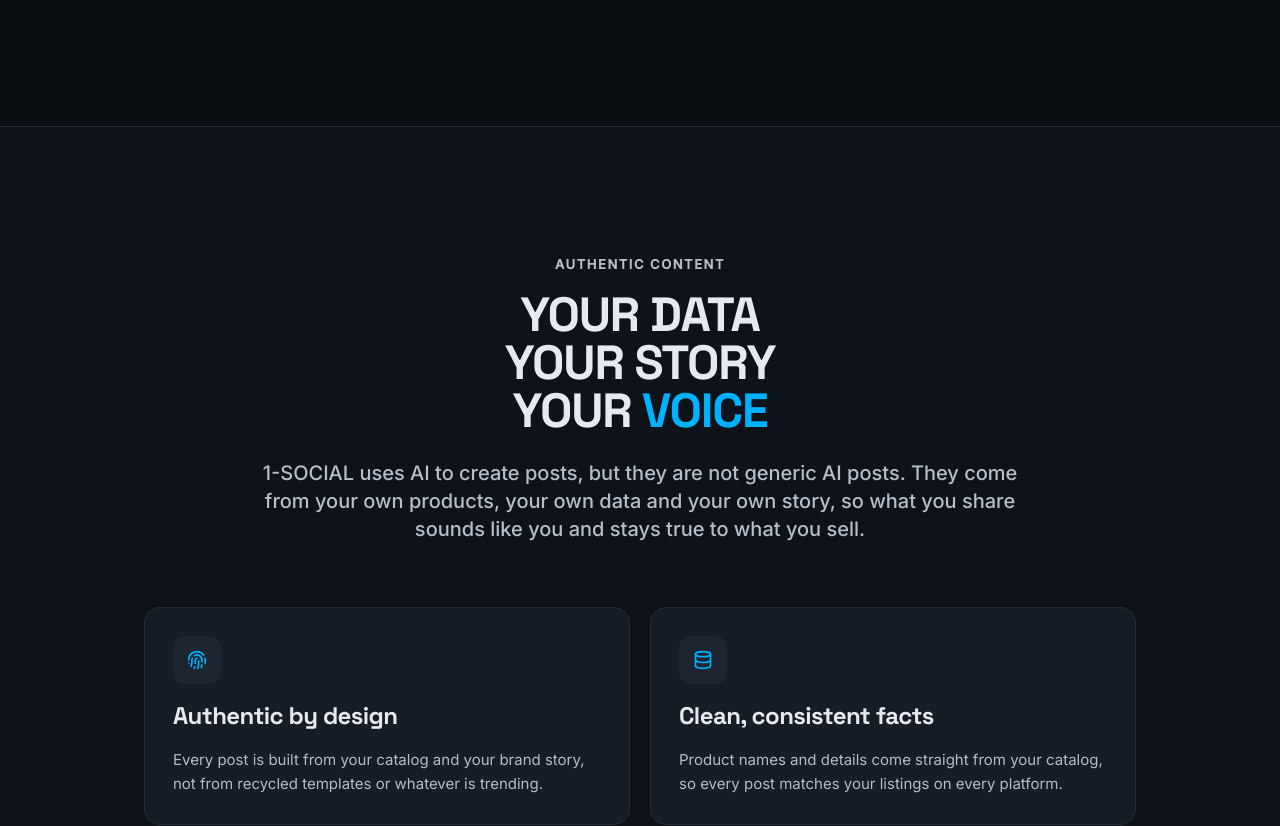
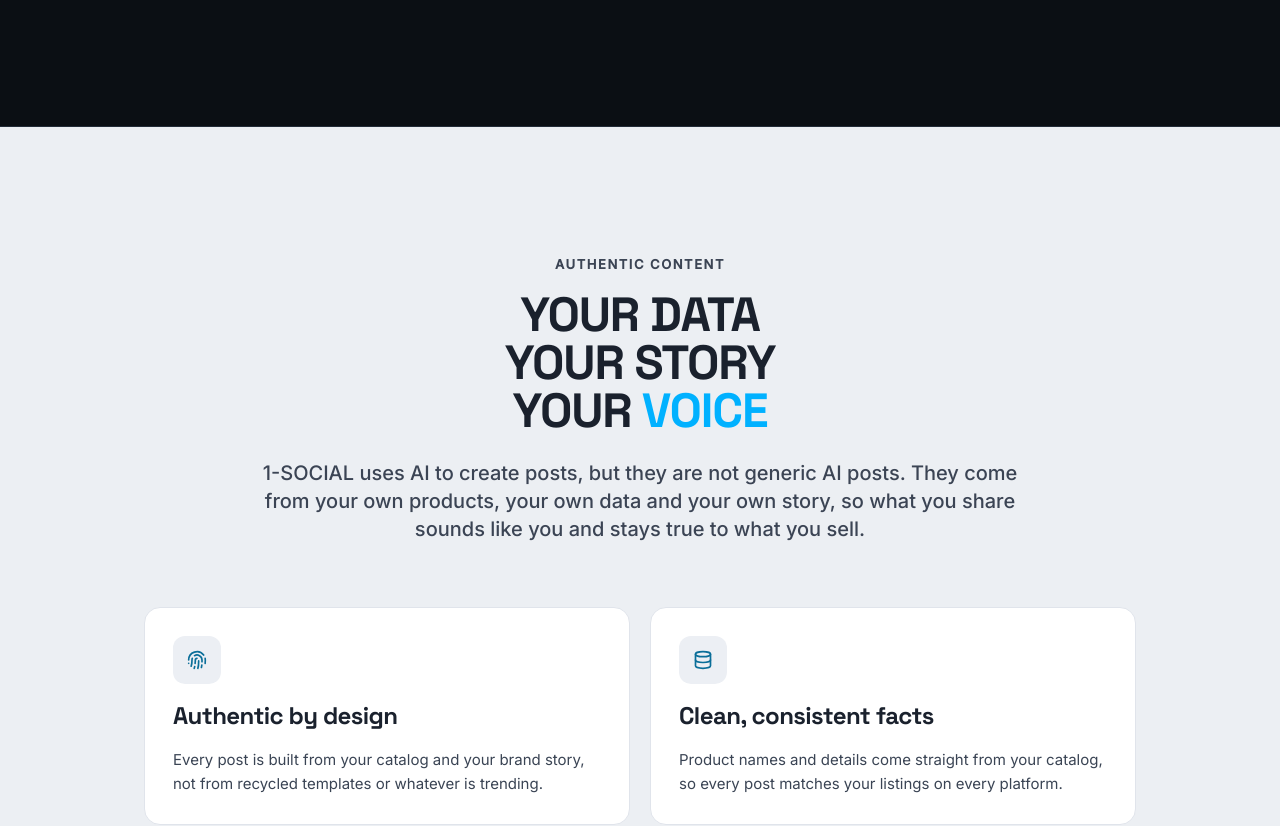
Before and after one commit to shailpoonia/1-globe-next, a Next.js app: page /apps/1-social in a window 1280 px wide. Shown: the part 843-1669 px from the top of the page. Built offline with nearby package versions, Linux system fonts and the light colour scheme.

Commit message:
1-BLOG and 1-SOCIAL: light section for the authentic-content message, as on the homepage
Co-Authored-By: Claude Opus 5.5 <noreply@anthropic.com>
Claude-Session: https://claude.ai/code/session_01KSFYk5MT1Bqrc69AhoFdrP

```diff
--- a/src/app/apps/1-blog/page.tsx
+++ b/src/app/apps/1-blog/page.tsx
@@ -74,8 +74,8 @@ export default function BlogAppPage() {
       <AppFeatureCards
         id="authentic"
         eyebrow="Authentic content"
-        background="bg-secondary/20"
-        headline={<>Your data{' '}<br />Your story{' '}<br />Your <span className="text-primary">authority</span></>}
+        background="reading-light"
+        headline={<>Your data{' '}<br />Your story{' '}<br />Your <span className="text-brand">authority</span></>}
         subhead="1-BLOG uses AI to write, but it is not generic AI content. It comes from your own products, your own data and your own story: the original, first-hand material that search engines and AI assistants look for."
         features={[
           { icon: Fingerprint, title: 'Authentic by design', body: 'Every draft is built from your catalog and your brand story, not from what the rest of the internet already says.' },
--- a/src/app/apps/1-social/page.tsx
+++ b/src/app/apps/1-social/page.tsx
@@ -74,8 +74,8 @@ export default function SocialAppPage() {
       <AppFeatureCards
         id="authentic"
         eyebrow="Authentic content"
-        background="bg-secondary/20"
-        headline={<>Your data{' '}<br />Your story{' '}<br />Your <span className="text-primary">voice</span></>}
+        background="reading-light"
+        headline={<>Your data{' '}<br />Your story{' '}<br />Your <span className="text-brand">voice</span></>}
         subhead="1-SOCIAL uses AI to create posts, but they are not generic AI posts. They come from your own products, your own data and your own story, so what you share sounds like you and stays true to what you sell."
         features={[
           { icon: Fingerprint, title: 'Authentic by design', body: 'Every post is built from your catalog and your brand story, not from recycled templates or whatever is trending.' },
--- a/src/components/feature-page/AppSections.tsx
+++ b/src/components/feature-page/AppSections.tsx
@@ -4,6 +4,7 @@ import { Section } from '@/components/shared/Section'
 import { SectionHeader } from '@/components/shared/SectionHeader'
 
 // Shared sections for the app pages: "How it works" steps and a grid of capability cards.
+// Pass background="reading-light" for a light (white) section, as on the homepage.
 
 export interface AppStep {
   title: string
```
